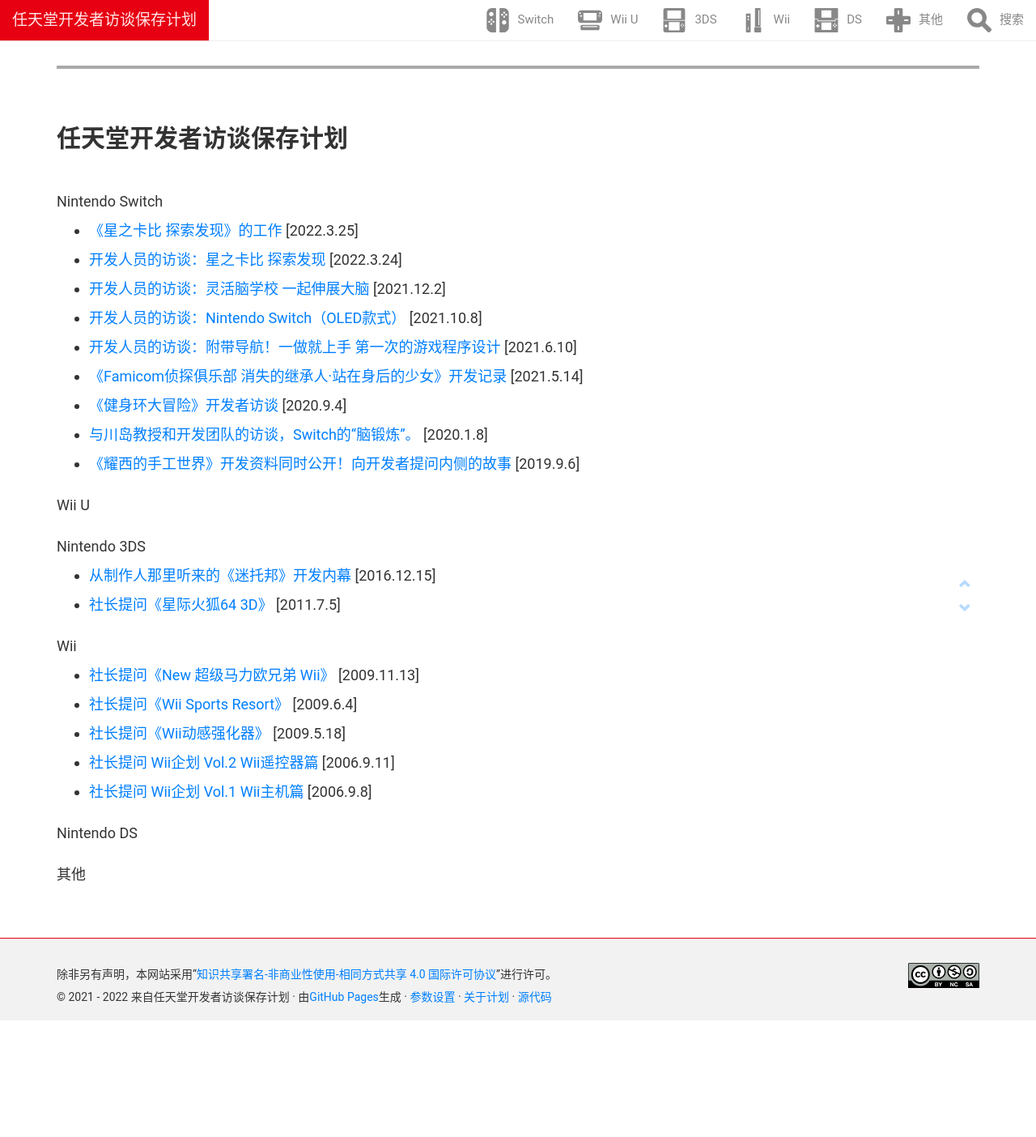
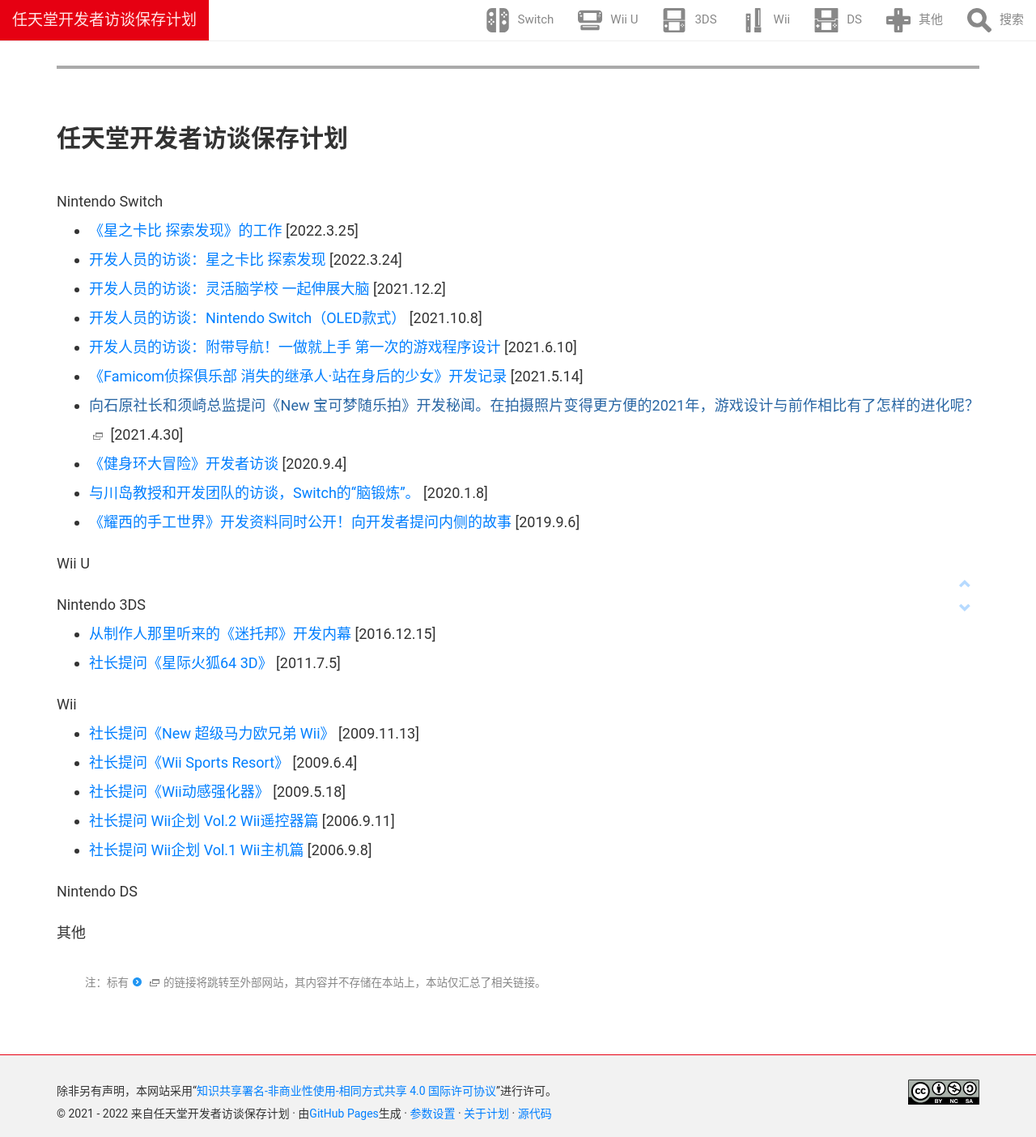
Before and after one commit to Ninterviews/Ninterviews, a Jekyll site: the page built from index.html, in a window 1280 px wide. Shown: the whole page at 81% size. Built offline with Jekyll 4.4.1, drawn with Linux system fonts in a browser that asks for light colours; comment, search, counter and statistics services are not loaded; before the commit the page ends 1260 px from its top, so only the background shows below that.

Commit message:
2022-04-10/02

```diff
--- /dev/null
+++ b/_includes/external_tips.html
@@ -0,0 +1,3 @@
+<blockquote>
+  <p>注：标有<a href="javascript:void 0;" target="_blank"></a>的链接将跳转至外部网站，其内容并不存储在本站上，本站仅汇总了相关链接。</p>
+</blockquote>
--- a/_includes/head.html
+++ b/_includes/head.html
@@ -53,4 +53,4 @@
     <!-- //bootstrap -->
     <!-- other -->
     <script src="{{ "/assets/js/main.js" | relative_url }}"></script>
-    <script src="https://hm.baidu.com/hm.js?26759d7ed9d7a374e662312934539842"></script>
+    <script src="https://hm.baidu.com/hm.js?26759d7ed9d7a374e662312934539842" referrerpolicy="no-referrer-when-downgrade"></script>
--- a/assets/css/_color.less
+++ b/assets/css/_color.less
@@ -4,6 +4,9 @@
 
 @brand-primary: #e60012;
 @link-color: #007fff;
+@link-external-color: #2966a3;
+
+@link-external-hover-color: darken(@link-external-color, 15%);
 
 @color-warm: #e60012;
 @color-cold: #19ffed;
--- a/index.html
+++ b/index.html
@@ -4,10 +4,11 @@
 no_sidenav: true
 ---
 <div>{% for category in site.data.categories %}{% assign collection = site.collections | where: "label", category[0] | first %}
-  <div>
+  <div class="ni-category">
     <div>{{ category[1].name }}</div>
-    <ul>{% assign _docs = collection.docs | reverse %}{% for interview in _docs %}{% unless interview.no_date or interview.no_index %}
-      <li><a href="{{ interview.url | relative_url }}">{{ interview.title }}</a> [{{ interview.date | date: "%Y.%-m.%-d" }}]</li>{% endunless %}{% endfor %}
+    <ul class="ni-category-list">{% assign _docs = collection.docs | reverse %}{% for interview in _docs %}{% unless interview.no_date or interview.no_index %}
+      <li><a href="{% if interview.external_url %}{{ interview.external_url }}{% else %}{{ interview.url | relative_url }}{% endif %}">{{ interview.title }}</a> [{{ interview.date | date: "%Y.%-m.%-d" }}]</li>{% endunless %}{% endfor %}
     </ul>
   </div>{% endfor %}
 </div>
+{% include external_tips.html %}
```
Also changed, not shown: _layouts/category_index.html (+5 -6 lines), _layouts/external.html (added, +11 -0 lines), assets/css/_site.less (+17 -0 lines), pages/_switch/arfta.famitsu.md (added, +13 -0 lines), assets/css/base.css.
